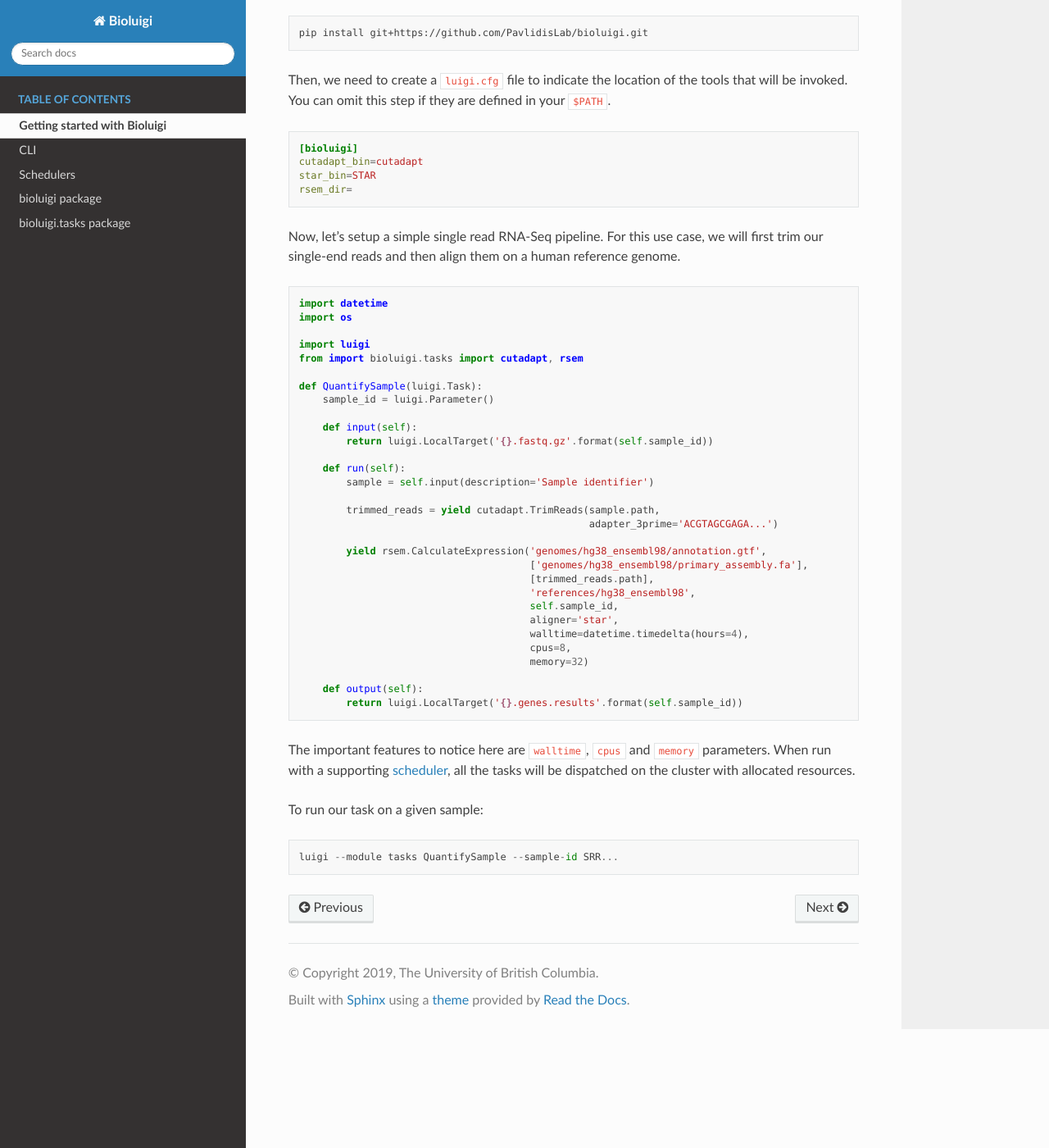
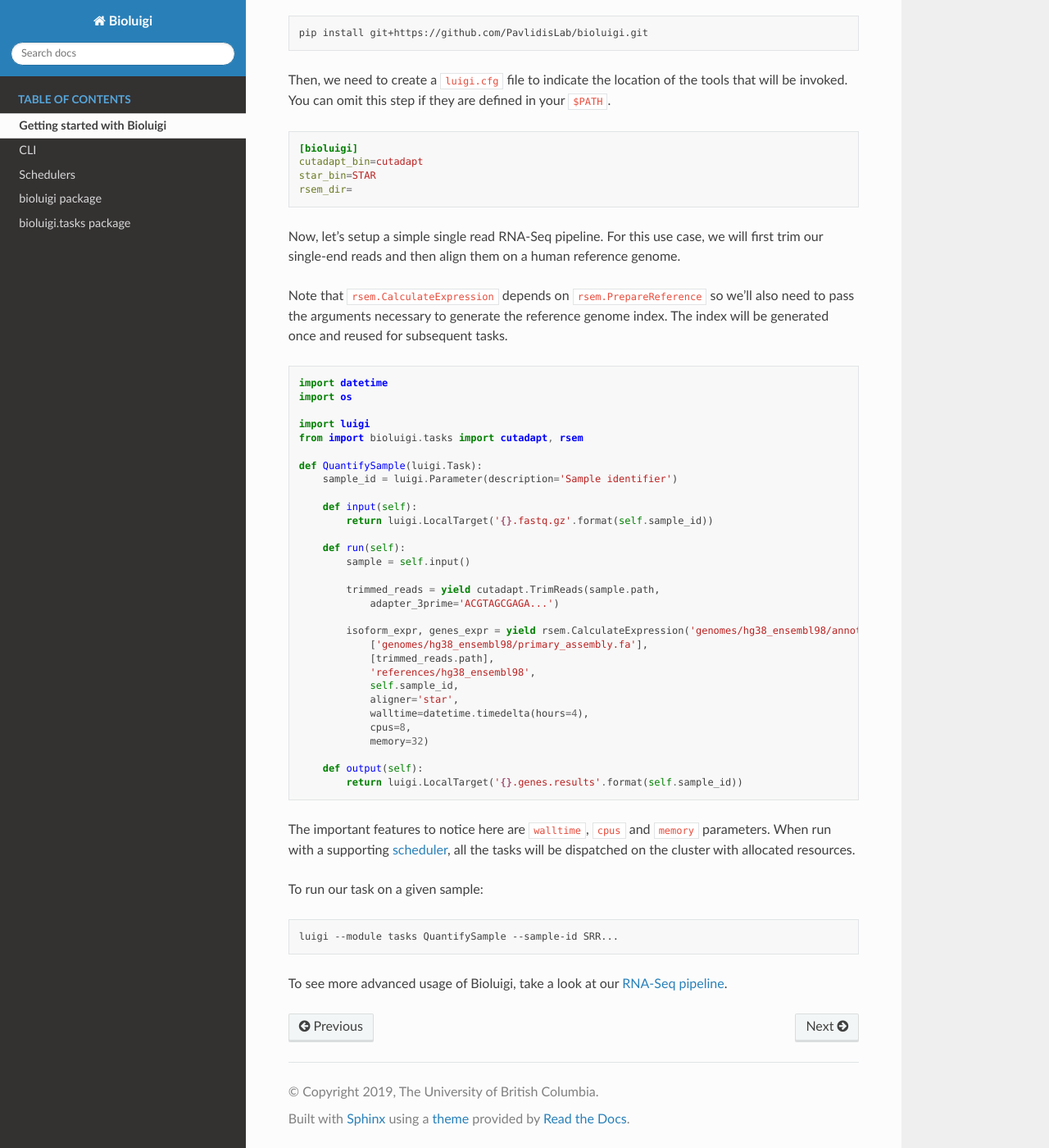
Before and after one commit to PavlidisLab/bioluigi, a Sphinx documentation site: the page built from docs/getting-started.rst, in a window 1280 px wide and 1400 px high, scrolled down 189 px. Shown: the whole window at 82% size. Built offline with Sphinx 7.4.7 and the Read the Docs theme 2.0.0, drawn with Linux system fonts in a browser that asks for light colours.

Commit message:
docs: Update getting started and remove the non_atomic module entry

```diff
--- a/docs/getting-started.rst
+++ b/docs/getting-started.rst
@@ -23,6 +23,10 @@
 will first trim our single-end reads and then align them on a human reference
 genome.
 
+Note that ``rsem.CalculateExpression`` depends on ``rsem.PrepareReference`` so
+we'll also need to pass the arguments necessary to generate the reference
+genome index. The index will be generated once and reused for subsequent tasks.
+
 ::
 
    import datetime
@@ -32,26 +36,26 @@
    from import bioluigi.tasks import cutadapt, rsem
 
    def QuantifySample(luigi.Task):
-       sample_id = luigi.Parameter()
+       sample_id = luigi.Parameter(description='Sample identifier')
 
        def input(self):
            return luigi.LocalTarget('{}.fastq.gz'.format(self.sample_id))
 
        def run(self):
-           sample = self.input(description='Sample identifier')
+           sample = self.input()
 
            trimmed_reads = yield cutadapt.TrimReads(sample.path,
-                                                    adapter_3prime='ACGTAGCGAGA...')
+               adapter_3prime='ACGTAGCGAGA...')
 
-           yield rsem.CalculateExpression('genomes/hg38_ensembl98/annotation.gtf',
-                                          ['genomes/hg38_ensembl98/primary_assembly.fa'],
-                                          [trimmed_reads.path],
-                                          'references/hg38_ensembl98',
-                                          self.sample_id,
-                                          aligner='star',
-                                          walltime=datetime.timedelta(hours=4),
-                                          cpus=8,
-                                          memory=32)
+           isoform_expr, genes_expr = yield rsem.CalculateExpression('genomes/hg38_ensembl98/annotation.gtf',
+               ['genomes/hg38_ensembl98/primary_assembly.fa'],
+               [trimmed_reads.path],
+               'references/hg38_ensembl98',
+               self.sample_id,
+               aligner='star',
+               walltime=datetime.timedelta(hours=4),
+               cpus=8,
+               memory=32)
 
        def output(self):
            return luigi.LocalTarget('{}.genes.results'.format(self.sample_id))
@@ -62,6 +66,8 @@
 
 To run our task on a given sample:
 
-.. code-block::
+.. code-block:: bash
 
    luigi --module tasks QuantifySample --sample-id SRR...
+
+To see more advanced usage of Bioluigi, take a look at our `RNA-Seq pipeline <https://github.com/pavlidisLab/rnaseq-pipeline>`_.
```
Also changed, not shown: docs/api/bioluigi.tasks.rst (+0 -8 lines).
